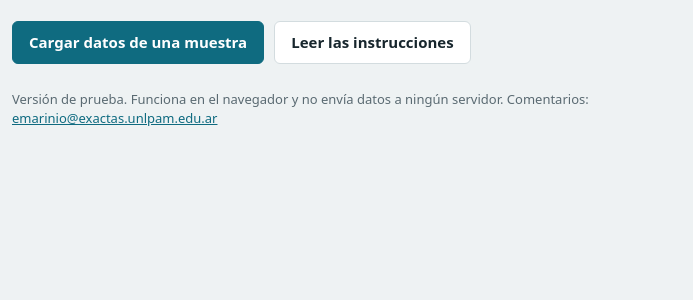
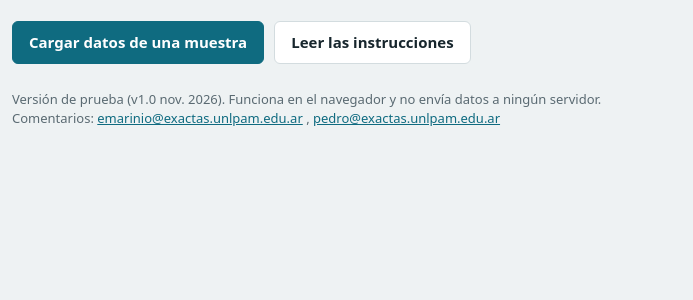
Before and after one commit to willging/calculadoraHidrica, a plain HTML site: page index.html in a window 1280 px wide. Shown: the part 412-712 px from the top of the page, 587-1280 px from the left. Drawn offline with Linux system fonts and the light colour scheme.

Commit message:
Update test version note in index.html

```diff
--- a/index.html
+++ b/index.html
@@ -48,7 +48,7 @@
             <button class="btn primario" data-vista="cargar">Cargar datos de una muestra</button>
             <button class="btn" data-vista="instrucciones">Leer las instrucciones</button>
           </div>
-          <p class="portada-nota">Versión de prueba. Funciona en el navegador y no envía datos a ningún servidor. Comentarios: <a href="mailto:emarinio@exactas.unlpam.edu.ar">emarinio@exactas.unlpam.edu.ar</a></p>
+          <p class="portada-nota">Versión de prueba (v1.0 nov. 2026). Funciona en el navegador y no envía datos a ningún servidor. Comentarios: <a href="mailto:emarinio@exactas.unlpam.edu.ar">emarinio@exactas.unlpam.edu.ar</a> , <a href="mailto:pedro@exactas.unlpam.edu.ar">pedro@exactas.unlpam.edu.ar</a> </p>
         </div>
       </div>
     </section>
```
